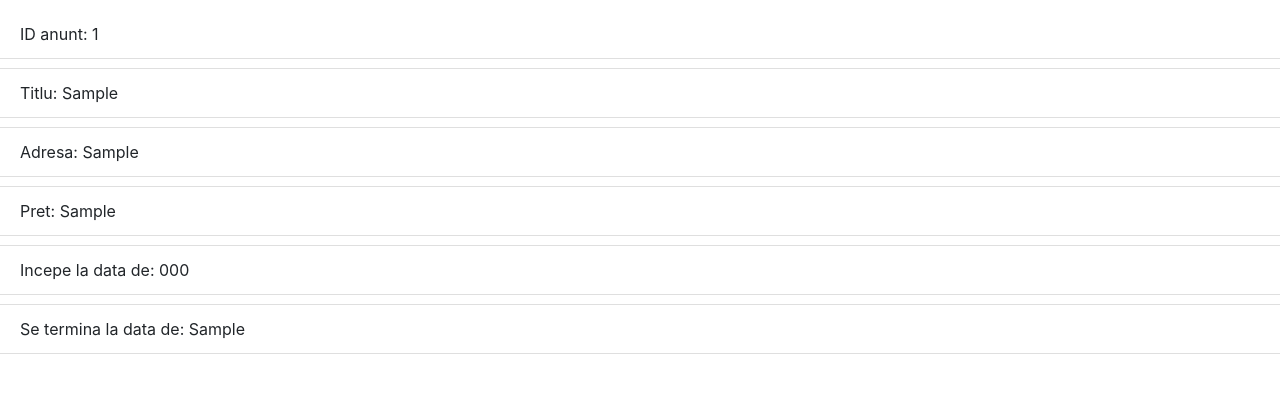
After one commit to robert-panduru/Booking-Website, a PHP site: page /currentoffers.php?idOfertant=1 in a window 1280 px wide. The commit adds this page. Shown: the top 393 px of the page. Run offline with PHP 8.4, Linux system fonts and the light colour scheme; tables that the repository leaves empty or names only in its code hold one stand-in row (values such as "Sample post").

Commit message:
Add files via upload

```diff
--- /dev/null
+++ b/htdocs/currentoffers.php
@@ -0,0 +1,77 @@
+<?php
+$con = mysqli_connect('localhost','barosan','barosan','my_db');
+if (!$con) {
+    die('Could not connect: ' . mysqli_error($con));
+}
+$id = $_GET['idOfertant'];
+
+mysqli_select_db($con, "anunt");
+$sql = "SELECT ID_anunt, Titlu, Adresa, Pret, Inceput, Final, ID_ofertant
+FROM anunt
+WHERE ID_ofertant = " . $id;
+
+$result = mysqli_query($con, $sql);
+
+echo "<!DOCTYPE html>
+<head>
+    <!-- Required meta tags -->
+    <meta charset=\"utf-8\">
+    <meta name=\"viewport\" content=\"width=device-width, initial-scale=1, shrink-to-fit=yes\">
+
+    <!-- Bootstrap CSS -->
+    <link rel=\"stylesheet\" href=\"https://stackpath.bootstrapcdn.com/bootstrap/4.3.1/css/bootstrap.min.css\" integrity=\"sha384-ggOyR0iXCbMQv3Xipma34MD+dH/1fQ784/j6cY/iJTQUOhcWr7x9JvoRxT2MZw1T\" crossorigin=\"anonymous\">
+
+    <style type=\"text/css\">
+        /*// Small devices (landscape phones, 576px and up)*/
+        @media (min-width: 576px) { ... }
+        /*// Medium devices (tablets, 768px and up)*/
+        @media (min-width: 768px) { ... }
+        /*// Large devices (desktops, 992px and up)*/
+        @media (min-width: 992px) { ... }
+        /*// Extra large devices (large desktops, 1200px and up)*/
+        @media (min-width: 1200px) { ... }
+        /*// No media query necessary for xs breakpoint as it's effectively `@media (min-width: 0) { ... }`*/
+        @include media-breakpoint-up(sm) { ... }
+        @include media-breakpoint-up(md) { ... }
+        @include media-breakpoint-up(lg) { ... }
+        @include media-breakpoint-up(xl) { ... }
+        /*// Example: Hide starting at `min-width: 0`, and then show at the `sm` breakpoint*/
+        .custom-class {
+          display: none;
+        }
+        @include media-breakpoint-up(sm) {
+          .custom-class {
+            display: block;
+          }
+
+        .info_panel {
+            position: absolute;
+            width: 40%;
+            left: 10%;
+            top: 5%;
+        }
+
+    </style>
+    </div>
+</head>
+<body>
+";
+if ($result->num_rows > 0) {
+    // output data of each row
+    while($row = $result->fetch_assoc()) {
+        echo "<ul class=\"list-group list-group-flush\">
+            <li class=\"list-group-item\" style=\"margin-top:10px;\">ID anunt: " . $row["ID_anunt"] . "</li>
+            <li class=\"list-group-item\" style=\"margin-top:10px;\">Titlu:  " . $row["Titlu"] . "</li>
+            <li class=\"list-group-item\" style=\"margin-top:10px;\">Adresa:  " . $row["Adresa"] . "</li>
+            <li class=\"list-group-item\" style=\"margin-top:10px;\">Pret:  " . $row["Pret"] . "</li>
+            <li class=\"list-group-item\" style=\"margin-top:10px;\">Incepe la data de:  " . $row["Inceput"] . "</li>
+            <li class=\"list-group-item\" style=\"margin-top:10px;\">Se termina la data de:  " . $row["Final"] . "</li>
+    </ul><br>";
+    }
+}
+
+echo "</body>
+    </html>";
+
+mysqli_close($con);
+?>
```
Also changed, not shown: htdocs/getuser.php (+7 -3 lines).
